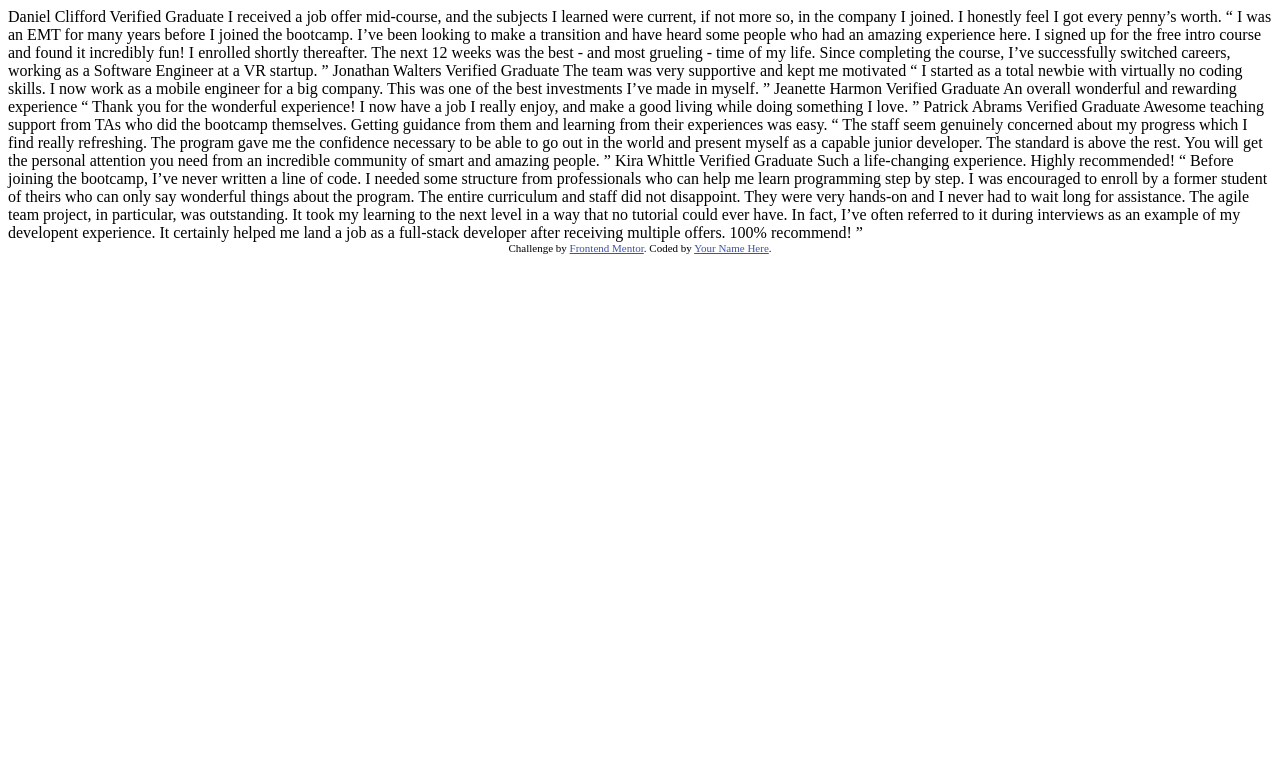
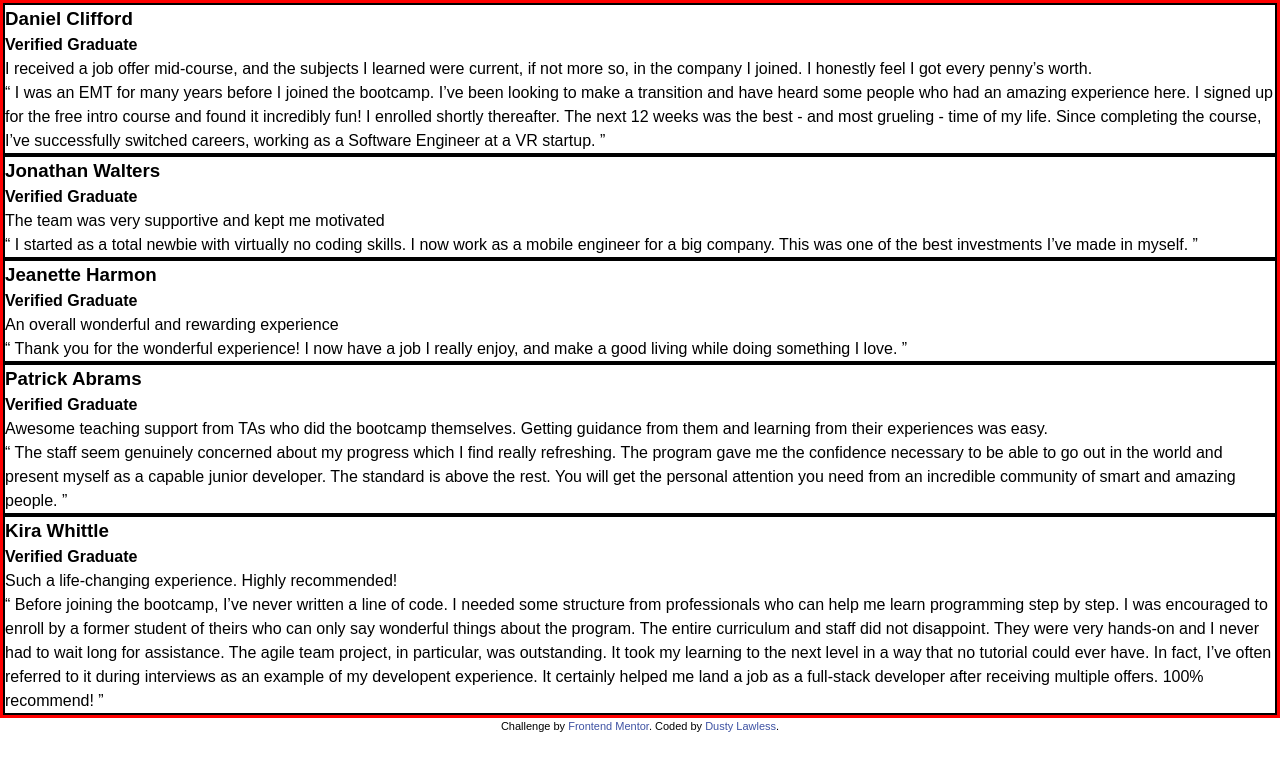
Before and after one commit to djlaw90/testamonials-grid, a plain HTML site: page index.html in a window 1280 px wide. Drawn offline with Linux system fonts and the light colour scheme.

Commit message:
HTML set up and CSS connected

```diff
--- a/index.html
+++ b/index.html
@@ -6,71 +6,107 @@
 
   <link rel="icon" type="image/png" sizes="32x32" href="./images/favicon-32x32.png">
 
-  <title>Frontend Mentor | [Challenge Name Here]</title>
+  <title>Frontend Mentor | Testimonials CSS Grid</title>
 
-  <!-- Feel free to remove these styles or customise in your own stylesheet 👍 -->
-  <style>
-    .attribution { font-size: 11px; text-align: center; }
-    .attribution a { color: hsl(228, 45%, 44%); }
-  </style>
+  <link rel="stylesheet" href="reset.css">
+  <link rel="stylesheet" href="styles.css">
 </head>
 <body>
-  Daniel Clifford
-  Verified Graduate
+  <div class="container">
 
-  I received a job offer mid-course, and the subjects I learned were current, if not more so,
-  in the company I joined. I honestly feel I got every penny’s worth.
+    <div class="card">
+      <article>
+        <h3 class="name">Daniel Clifford</h3>
+        <h4 class="title">Verified Graduate</h4>
 
-  “ I was an EMT for many years before I joined the bootcamp. I’ve been looking to make a
+        <p class="testimonial">I received a job offer mid-course, and the subjects I learned were current, if not more so,
+          in the company I joined. I honestly feel I got every penny’s worth.</p>
+
+        <blockquote class="card-blockquote">“ I was an EMT for many years before I joined the bootcamp. I’ve been looking to make a
           transition and have heard some people who had an amazing experience here. I signed up
           for the free intro course and found it incredibly fun! I enrolled shortly thereafter.
           The next 12 weeks was the best - and most grueling - time of my life. Since completing
-  the course, I’ve successfully switched careers, working as a Software Engineer at a VR startup. ”
+          the course, I’ve successfully switched careers, working as a Software Engineer at a VR startup. ”</blockquote>
+      </article>
+    </div>
 
-  Jonathan Walters
-  Verified Graduate
+    <div class="card">
+      <article>
+        <h3 class="name">Jonathan Walters</h3>
+        <h4 class="title">Verified Graduate</h4>
 
-  The team was very supportive and kept me motivated
+        <p class="testimonial">The team was very supportive and kept me motivated</p>
 
-  “ I started as a total newbie with virtually no coding skills. I now work as a mobile engineer
-  for a big company. This was one of the best investments I’ve made in myself. ”
+        <blockquote class="card-blockquote">“ I started as a total newbie with virtually no coding skills. I now work as a mobile engineer
+          for a big company. This was one of the best investments I’ve made in myself. ”</blockquote>
+      </article>
+    </div>
 
-  Jeanette Harmon
-  Verified Graduate
+    <div class="card">
+      <article>
+          <h3 class="name">Jeanette Harmon</h3>
+          <h4 class="title">Verified Graduate</h4>
 
-  An overall wonderful and rewarding experience
+          <p class="testimonial">An overall wonderful and rewarding experience</p>
 
-  “ Thank you for the wonderful experience! I now have a job I really enjoy, and make a good living
-  while doing something I love. ”
+          <blockquote class="card-blockquote">“ Thank you for the wonderful experience! I now have a job I really enjoy, and make a good living
+            while doing something I love. ”</blockquote>
+      </article>
+    </div>
 
-  Patrick Abrams
-  Verified Graduate
+    <div class="card">
+      <article>
+        <h3 class="name">Patrick Abrams</h3>
+        <h4 class="title">Verified Graduate</h4>
 
-  Awesome teaching support from TAs who did the bootcamp themselves. Getting guidance from them and
-  learning from their experiences was easy.
+        <p class="testimonial">Awesome teaching support from TAs who did the bootcamp themselves. Getting guidance from them and
+          learning from their experiences was easy.</p>
 
-  “ The staff seem genuinely concerned about my progress which I find really refreshing. The program
+          <blockquote class="card-blockquote">“ The staff seem genuinely concerned about my progress which I find really refreshing. The program
             gave me the confidence necessary to be able to go out in the world and present myself as a capable
             junior developer. The standard is above the rest. You will get the personal attention you need from
-  an incredible community of smart and amazing people. ”
+            an incredible community of smart and amazing people. ”</blockquote>
+      </article>
+    </div>
 
-  Kira Whittle
-  Verified Graduate
+    <div class="card">
+      <article>
+        <h3 class="name">Kira Whittle</h3>
+        <h4 class="title">Verified Graduate</h4>
 
-  Such a life-changing experience. Highly recommended!
+        <p class="testimonial">Such a life-changing experience. Highly recommended!</p>
 
-  “ Before joining the bootcamp, I’ve never written a line of code. I needed some structure from
+        <blockquote class="card-blockquote">“ Before joining the bootcamp, I’ve never written a line of code. I needed some structure from
           professionals who can help me learn programming step by step. I was encouraged to enroll by a former
           student of theirs who can only say wonderful things about the program. The entire curriculum and staff
           did not disappoint. They were very hands-on and I never had to wait long for assistance. The agile team
           project, in particular, was outstanding. It took my learning to the next level in a way that no tutorial
           could ever have. In fact, I’ve often referred to it during interviews as an example of my developent
           experience. It certainly helped me land a job as a full-stack developer after receiving multiple offers.
-  100% recommend! ”
+          100% recommend! ”</blockquote>
+      </article>
+    </div>
+
+  </div>
+
+
+
+
+
+
+
+
+
+
+
+
+
+
+
 
   <div class="attribution">
     Challenge by <a href="https://www.frontendmentor.io?ref=challenge" target="_blank">Frontend Mentor</a>.
-    Coded by <a href="#">Your Name Here</a>.
+    Coded by <a href="https://www.dustylawless.com">Dusty Lawless</a>.
   </div>
 </body>
 </html>
--- /dev/null
+++ b/reset.css
@@ -0,0 +1,37 @@
+/* Basic CSS Reset */
+* {
+    margin: 0;
+    padding: 0;
+    box-sizing: border-box;
+  }
+
+  html, body {
+    height: 100%;
+    font-family: sans-serif;
+    line-height: 1.5;
+  }
+
+  img, picture, video, canvas, svg {
+    max-width: 100%;
+    display: block;
+  }
+
+  button, input, textarea, select {
+    font: inherit;
+    border: none;
+    background: none;
+  }
+
+  ul, ol {
+    list-style: none;
+  }
+
+  a {
+    text-decoration: none;
+    color: inherit;
+  }
+
+  table {
+    border-collapse: collapse;
+    border-spacing: 0;
+  }
--- /dev/null
+++ b/styles.css
@@ -0,0 +1,10 @@
+.attribution { font-size: 11px; text-align: center; }
+.attribution a { color: hsl(228, 45%, 44%); }
+
+
+.container {
+    border: 3px solid red;
+}
+.card {
+    border: 2px solid black;
+}
```
Lines whose indentation alone changed are shown as unchanged.
